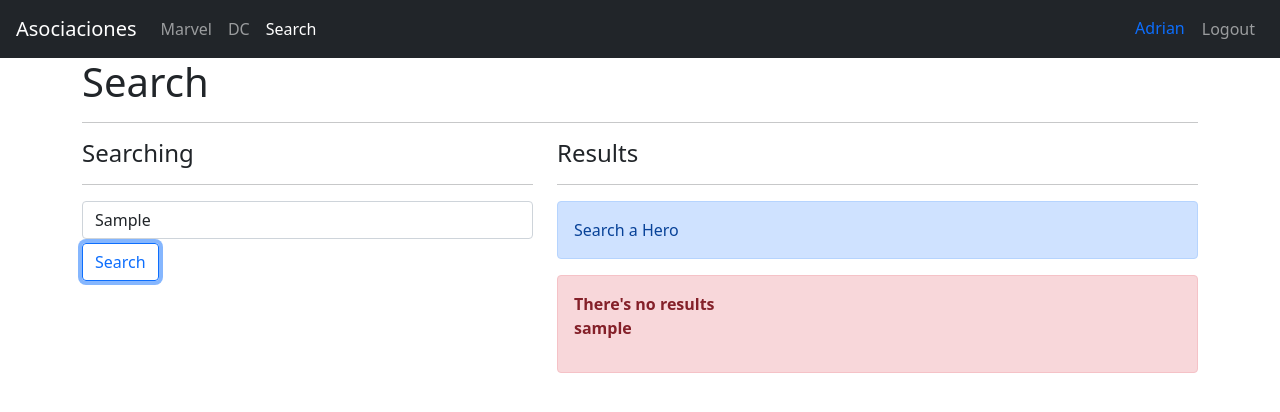
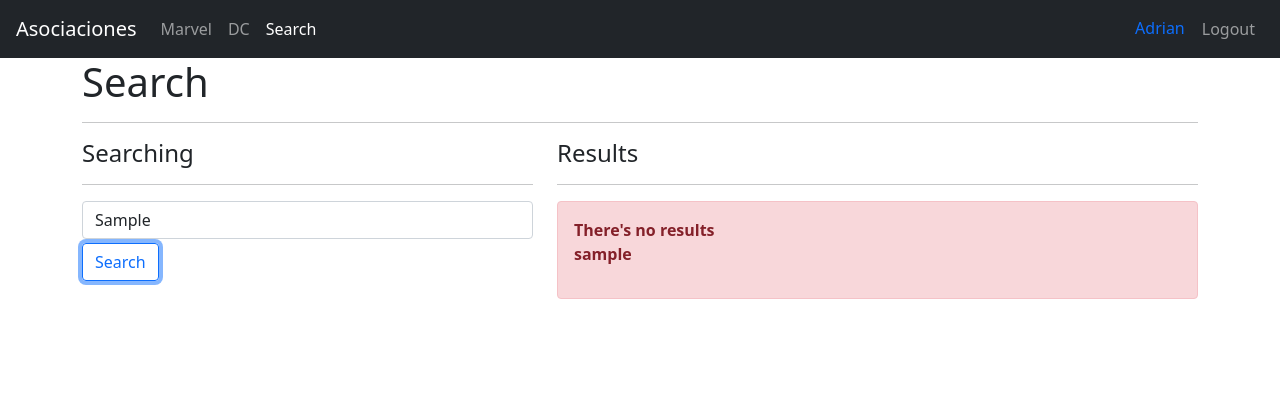
Before and after one commit to Adrianfeloh1/HeroesApp, a React (Vite) app: page /search in a window 1280 px wide. Both pictures are taken after typing "Sample" into the empty fields and a click on the button "Search". Shown: the top 412 px of the page. Built offline with nearby package versions, Linux system fonts and the light colour scheme.

Commit message:
Manejando los mensajes condicionales al hacer la busqueda

```diff
--- a/src/heroes/pages/SearchPage.jsx
+++ b/src/heroes/pages/SearchPage.jsx
@@ -18,7 +18,7 @@ export const SearchPage = () => {
   const onSearchSubmit = (event) => {
     event.preventDefault();
 
-    if (searchText.trim().length <= 1) return;
+    //if (searchText.trim().length <= 1) return;
 
     navigate(`?q=${searchText.toLowerCase().trim()}`);
   };
@@ -50,13 +50,12 @@ export const SearchPage = () => {
           <h4>Results</h4>
           <hr />
 
-          <div className="alert alert-primary">Search a Hero</div>
-
-          <div className="alert alert-danger">
-            <b>
-              There's no results <p>{q}</p>
-            </b>
-          </div>
+          {
+            (q === '')
+            ? <div className="alert alert-primary">Search a Hero</div>
+            : (heroes.length === 0)
+            && <div className="alert alert-danger"><b>There's no results <p>{q}</p></b></div>
+          }
 
           {
             heroes.map( hero => (
```
